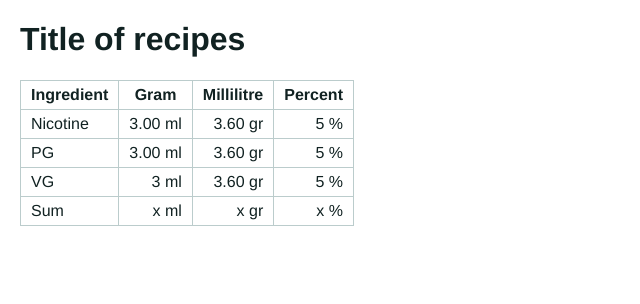
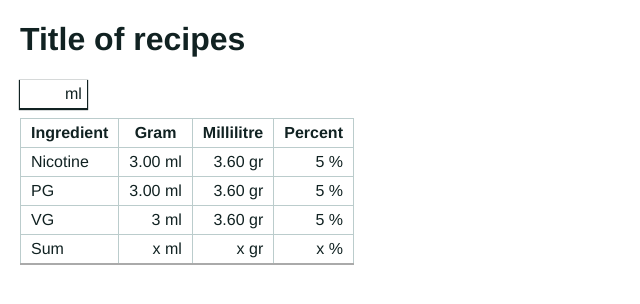
Before and after one commit to und3rdg/vapeCalc, a React (Create React App) app: page / in a window 1280 px wide. Shown: the top 304 px of the page, without its empty margins (0-640 px from the left). Built offline with nearby package versions, Linux system fonts and the light colour scheme.

Commit message:
user input WIP

```diff
--- a/src/App.css
+++ b/src/App.css
@@ -19,3 +19,24 @@ table.calc_table{
 .calc_table td:first-child{
   text-align: left;
 }
+.calc_table tr.sum{
+  border-bottom: 2px solid #aaa;
+}
+
+.userInput{
+  display: flex;
+  margin: 10px 0;
+}
+.userInput .userInput_item{
+  box-shadow: 0px 1px 1px 1px;
+}
+.userInput input, .userInput label{
+  padding: 5px;
+  font-size: 16px;
+  line-height: 1;
+}
+.userInput input{
+  width: 40px;
+  text-align: right;
+  border: none;
+}
--- a/src/Components/Table.js
+++ b/src/Components/Table.js
@@ -1,14 +1,18 @@
 import React, { Component } from 'react'
 import _ from 'lodash'
+import UserInput from './UserInput.js'
 
 
 class CalcTable extends Component {
   render(){
     return (
+      <div>
+        <UserInput />
         <table className="calc_table">
           <Thead />
           <Tbody />
         </table>
+      </div>
     )
   }
 }
@@ -31,7 +35,7 @@ class Thead extends Component {
 
 // calc mililitres from grams
 // eslint-disable-next-line
-function calcGr(ml, type){
+function calcGrFromMl(ml, type){
   let gr
   switch(type){
     case 'pg':
@@ -44,6 +48,11 @@ function calcGr(ml, type){
       console.error('wrong type')
   }
   return gr
+}
+
+// eslint-disable-next-line
+function calcMlFromPercent(total, percent){
+  return total * percent / 100
 }
 
 class Tbody extends Component {
@@ -92,7 +101,7 @@ class Tbody extends Component {
             </tr>
           )
         })}
-        <tr>
+        <tr className="sum">
           <td>Sum</td>
           <td>x ml</td>
           <td>x gr</td>
--- /dev/null
+++ b/src/Components/UserInput.js
@@ -0,0 +1,27 @@
+import React, {Component} from 'react'
+
+class UserInput extends Component{
+  state = {
+    total: ''
+  }
+  handleChange(event){
+    this.setState({total: event.target.value})
+  }
+  render(){
+    return (
+      <form className="userInput">
+        <div className="userInput_item">
+          <input
+            type="text"
+            name="total"
+            value={this.state.total}
+            onChange={this.handleChange.bind(this)}
+          />
+          <label>ml</label>
+        </div>
+      </form>
+    )
+  }
+}
+
+export default UserInput
```
Also changed, not shown: 1 other file (tests, documents, lock files or other folders). Lines whose indentation alone changed are shown as unchanged.
